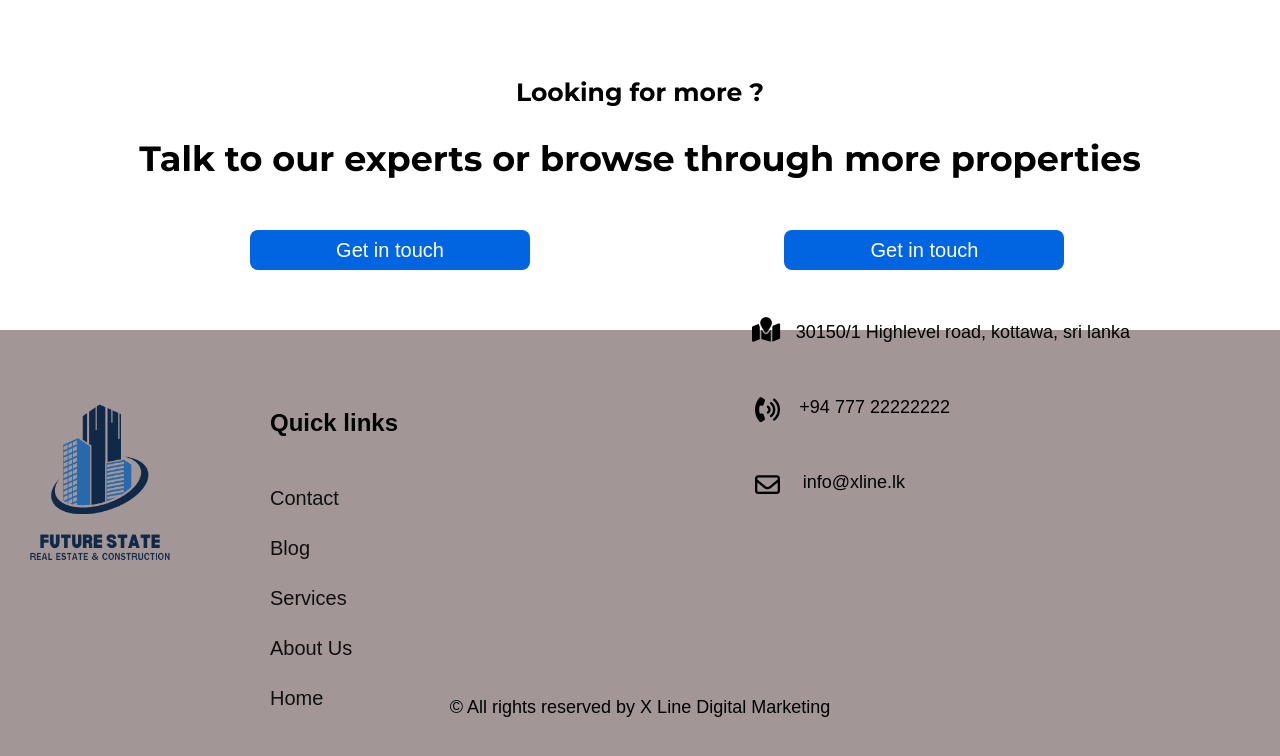
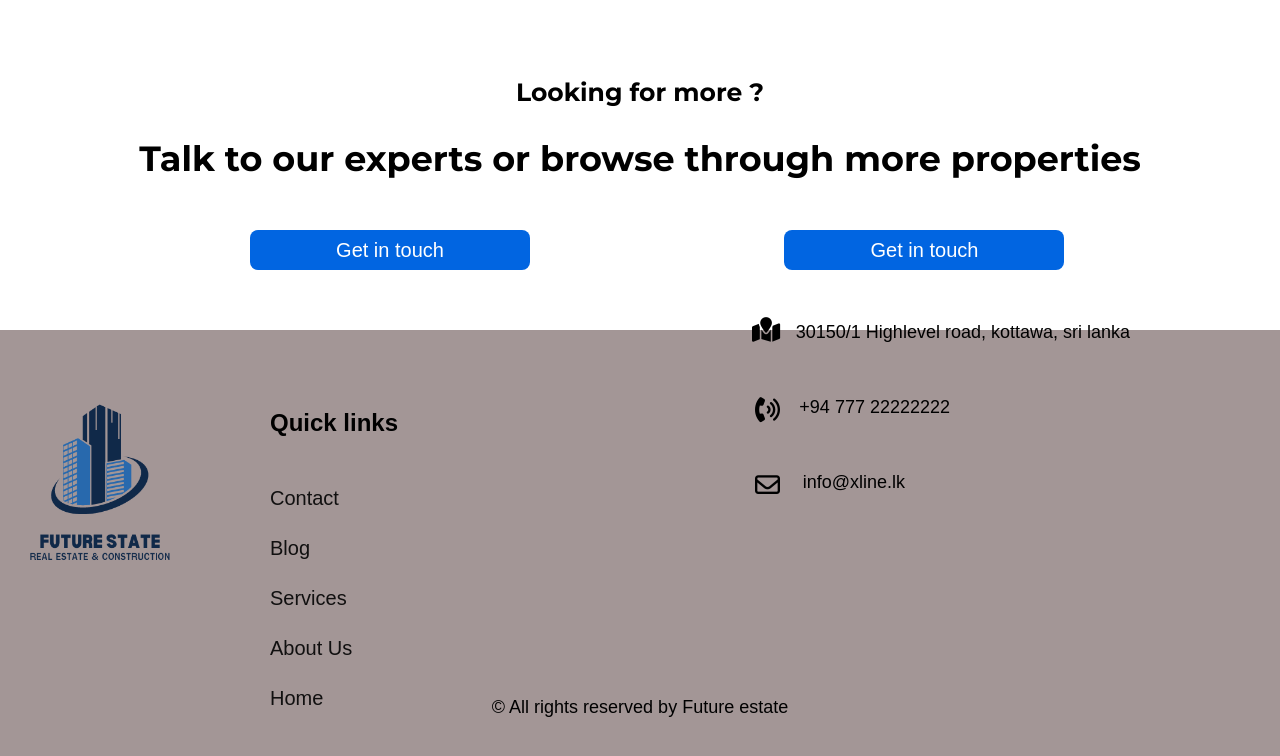
Before and after one commit to itspasindu/project16, a plain HTML site: page index.html in a window 1280 px wide. Shown: the part 3289-4045 px from the top of the page. Drawn offline with Linux system fonts and the light colour scheme.

Commit message:
change footer

```diff
--- a/index.html
+++ b/index.html
@@ -450,7 +450,7 @@
 		<i class="fa-regular fa-envelope"></i><p>info@xline.lk</p>
 	</div>
 	<div class="credit">
-		<p>© All rights reserved by X Line Digital Marketing</p>
+		<p>© All rights reserved by Future estate  </p>
 	</div>
 
 </footer>
```
